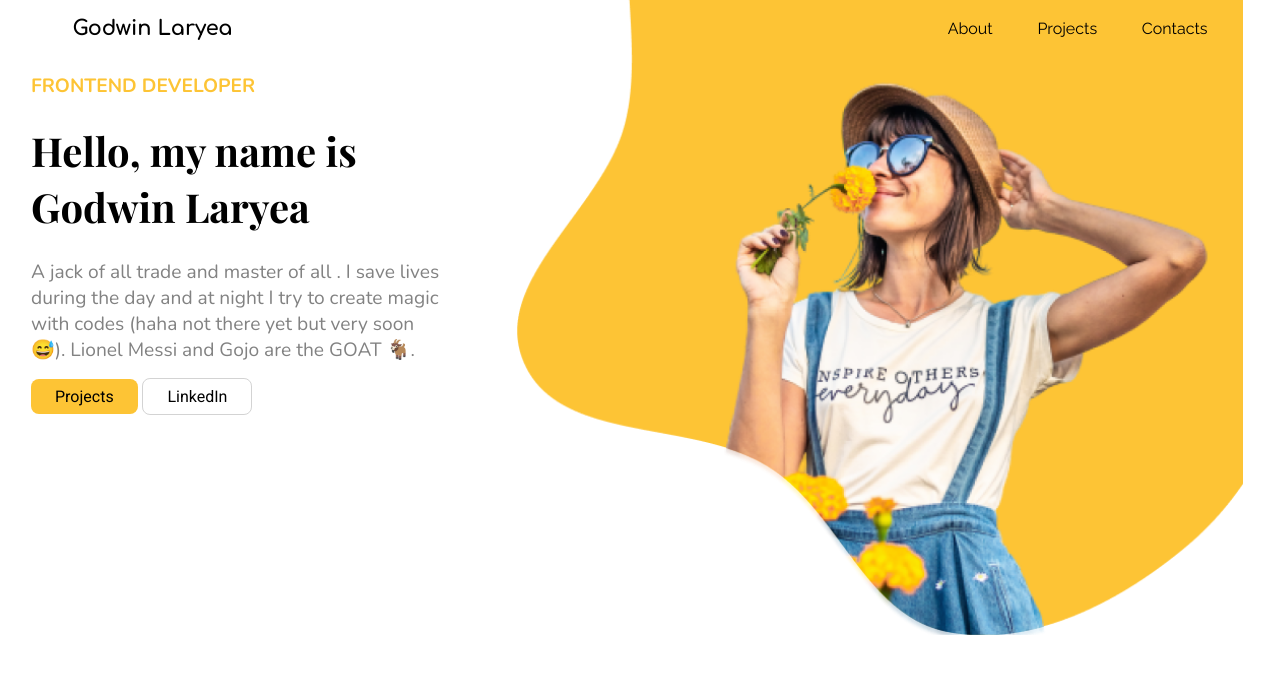
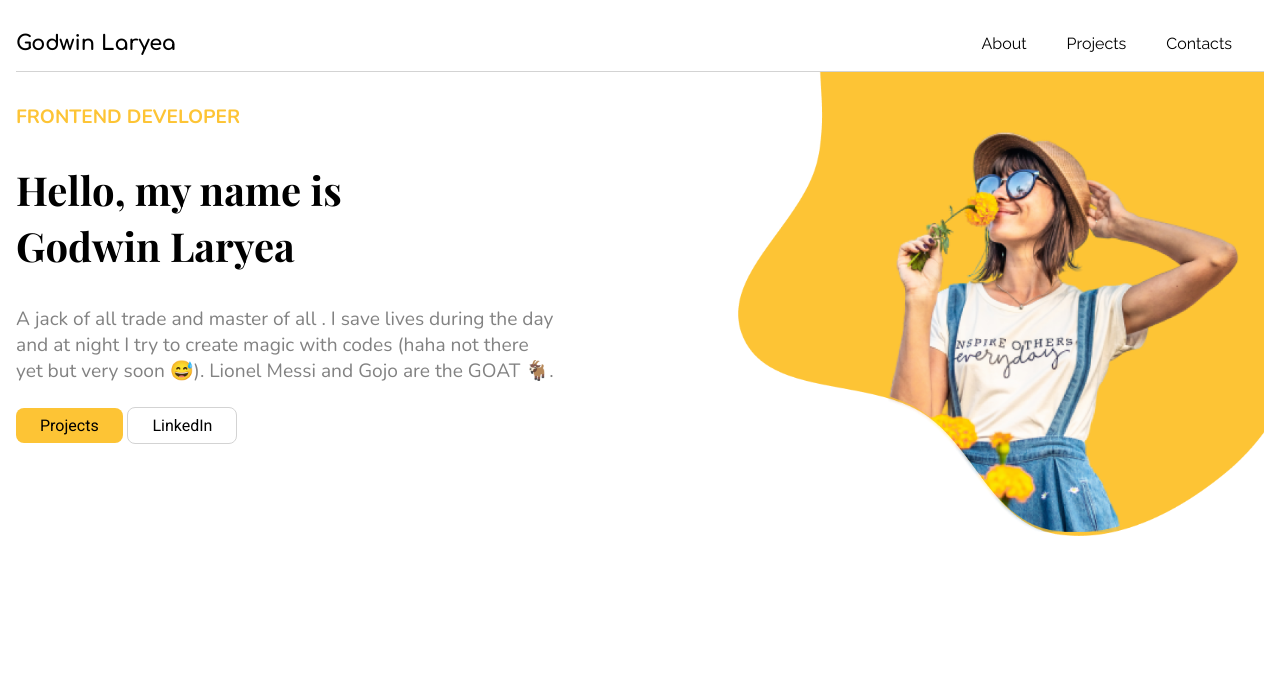
Before and after one commit to godwinLaryea/sts-final-project-3, a plain HTML site: page index.html in a window 1280 px wide. Drawn offline with nearby package versions, Linux system fonts and the light colour scheme; a web font is replaced by a local one.

Commit message:
git commit -m 'Refactored codebase

```diff
--- a/index.html
+++ b/index.html
@@ -45,20 +45,15 @@
 
             </div>
           </div>
-
         </div>
         <div class="image">
-          <img src="images/yellow-bg.png" alt="" class="yellow-bg">
-          <img src="images/image.png" alt="hero image"
-          height="300px">
+          <img src="images/image.png" alt="hero image">
         </div>
 
       </section>
-
     </main>
 
   </div>
 
 </body>
-
 </html>
--- a/styles.css
+++ b/styles.css
@@ -4,132 +4,149 @@
   margin: 0;
   padding: 0;
   box-sizing: border-box;
-  font-size: 16px;
-  text-decoration: none;
   font-family: "Comfortaa", serif;
 }
 
+a{
+  text-decoration: none;
+}
+
 body {
-  width: 100dvw;
   height: 100dvh;
 }
 
 .wrapper {
   display: flex;
   flex-direction: column;
-  max-width: 90rem;
-  height: 45.875rem;
-  margin: auto;
+  width: min(100%, 90rem);
+  margin-inline: auto;
+  padding: 1rem;
 }
 
 nav {
   display: flex;
-  flex-direction: row;
-  justify-content: space-around;
+  justify-content: space-between;
   align-items: center;
   height: 3.5rem;
-  max-width: 90rem;
-  width: 100%;
+  border-bottom: 1px solid lightgray;
 }
 
 nav h1 {
-  font-size: 1.3rem;
-  padding-right: 25.5em;
+  font-size: clamp(1.1rem, 2vw, 1.3rem);
   cursor: pointer;
-  transition: font-size 0.3s;
+  transition: scale 0.3s;
 }
 
 nav h1:hover {
-  font-size: 1.4rem;
+  scale: 1.1;
+}
+
+nav ul {
+  display: flex;
+  gap: 2.5rem;
+  margin-right: 2rem;
+  transition: scale 0.3s;
+}
+
+nav ul:hover{
+  scale: 1.1;
 }
 
 nav ul a {
-  padding-left: 2.5rem;
   color: black;
   font-family: "Raleway", serif;
-  transition: all 0.3s;
 }
 
 nav ul a:hover {
-  font-size: 1.3rem;
   font-weight: 700;
 }
 
 .hero {
   display: flex;
-  flex-direction: row;
+  flex-direction: column-reverse;
   justify-content: space-between;
-  width: 90rem;
-  max-width: 100%;
-  height: 39rem;
+  gap: 2rem;
+}
+
+@media screen and (min-width: 48rem) {
+  .hero{
+    flex-direction: row;
+    gap: 3rem;
+  }
 }
 
 .info-section {
-  width: 45rem;
-  max-width: 100%;
-  height: 100%;
+  display: flex;
+  flex-direction: column;
 }
 
 .info-det {
-  width: 26.125rem;
-  max-width: 100%;
-  height: 22.875rem;
-  margin: auto;
+  width: min(100%, 45rem);
   display: flex;
   flex-direction: column;
   justify-content: center;
-  gap: 1.5rem;
+  align-items: center;
+  gap: 2rem;
+  padding-bottom: 1rem;
+  margin-top: 2rem;
+}
+
+@media screen and (min-width:48rem ){
+  .info-det {
+    align-items: start;
+  }
 }
 
 .info-det .fnt-dev {
   color: #FDC435;
   font-weight: 700;
+  text-align: center;
+}
+
+@media screen and (min-width:48rem ){
+  .info-det .fnt-dev {
+    text-align: left;
+  }
 }
 
 .info-det h1 {
-  font-family: "Playfair Display", serif;
-  font-size: 2.5rem;
+  font-size: clamp(1.8rem, 4vw, 2.5rem);
   font-weight: 43.75rem;
   line-height: 1.4;
+  font-family: "Playfair Display", serif;
 }
 
 .info-det p {
   font-family: "Nunito", serif;
   font-size: 1.2rem;
   color: #828282;
+  width: 80%;
 }
 
 .image {
-  max-width: 100%;
-  position: relative;
-  top: -3.5rem;
+  background-image: url(./images/yellow-bg.png);
+  background-size: cover;
+  width: min(100%, 90rem);
 }
 
-.image img {
-  width: 50rem;
-  height: 39.7rem;
-  object-fit: contain;
-}
-
-.yellow-bg {
-  position: absolute;
-  z-index: -1;
+.image >img{
+  width: 100%;
 }
 
 .btn {
-  width: 4rem;
-  padding: 0.5rem 1.5rem;
-  border-radius: .4969rem;
   background-color: #FDC435;
   color: black;
   font-family: "Roboto", serif;
+  border-radius: .5rem;
+  padding: 0.5rem 1.5rem;
+  width: 4rem;
   transition: all 0.3s;
 }
 
 #btn-1:hover {
   background-color: #ffff;
+  color: #FDC435;
   border: 1px solid lightgray;
-  color: #FDC435;
 }
 
 #btn-2 {
```
